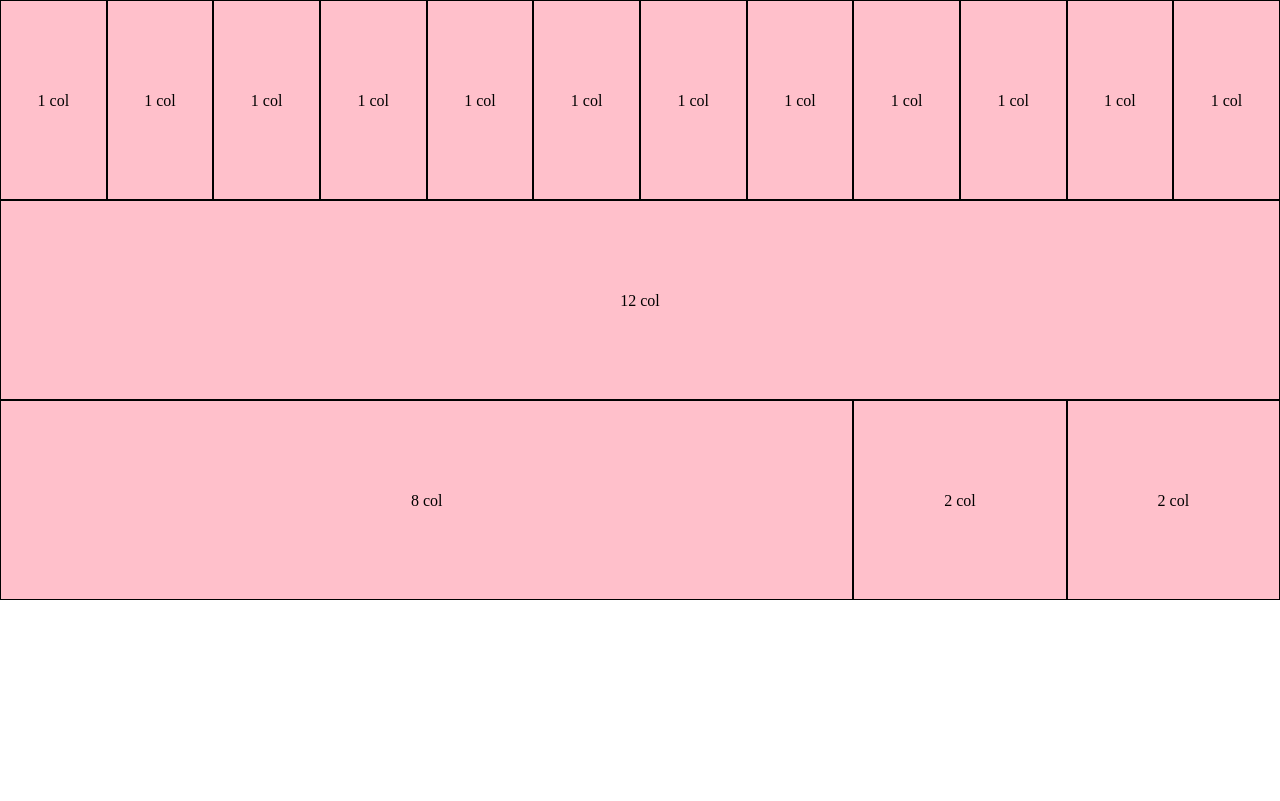
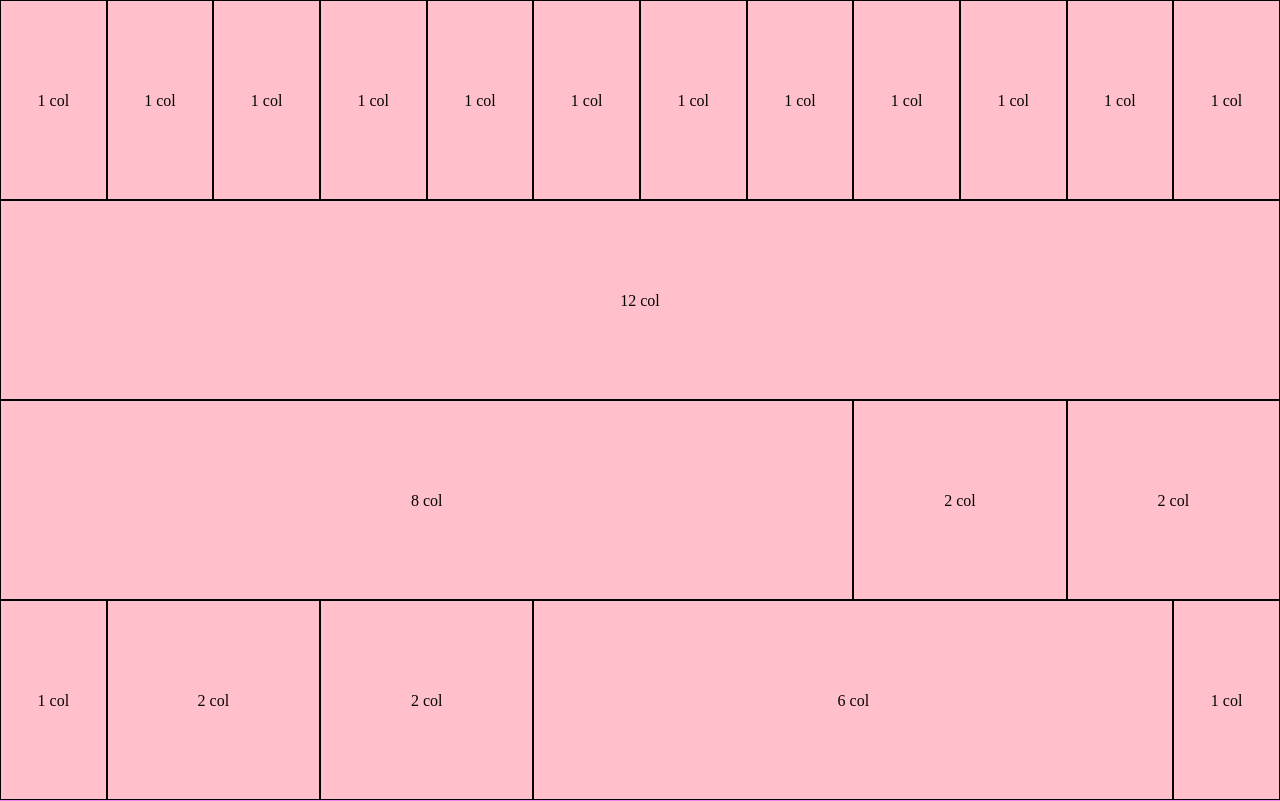
Before and after one commit to rizzamatteo96/html-css-12bool, a plain HTML site: page index.html in a window 1280 px wide. Drawn offline with Linux system fonts and the light colour scheme.

Commit message:
add sezione colonna 1 + 2 + 2 + 6 + 1

```diff
--- a/css/style.css
+++ b/css/style.css
@@ -1,3 +1,7 @@
+body{
+    background-color: violet;
+}
+
 .box{
     height: 200px;
     background-color: #ffc0cb;
--- a/index.html
+++ b/index.html
@@ -54,6 +54,21 @@
     </section>
     <!-- fine sezione colonna 8 + 2 + 2 -->
 
+    <!-- inizio sezione colonna 1 + 2 + 2 + 6 + 1 -->
+    <section>
+        <div class="container-fluid">
+            <div class="row between-xs">
+                <div class="col-xs-2 col-lg-1"><div class="box">1 col</div></div>
+                <div class="col-xs-4 col-lg-2"><div class="box">2 col</div></div>
+                <div class="col-xs-4 col-lg-2"><div class="box">2 col</div></div>
+                <div class="col-xs-10 col-lg-6"><div class="box">6 col</div></div>
+                <div class="col-xs-2 col-lg-1"><div class="box">1 col</div></div>
+            </div>
+        </div>
+    </section>
+    <!-- fine sezione colonna 1 + 2 + 2 + 6 + 1 -->
+
+
 
 
 </body>
```
